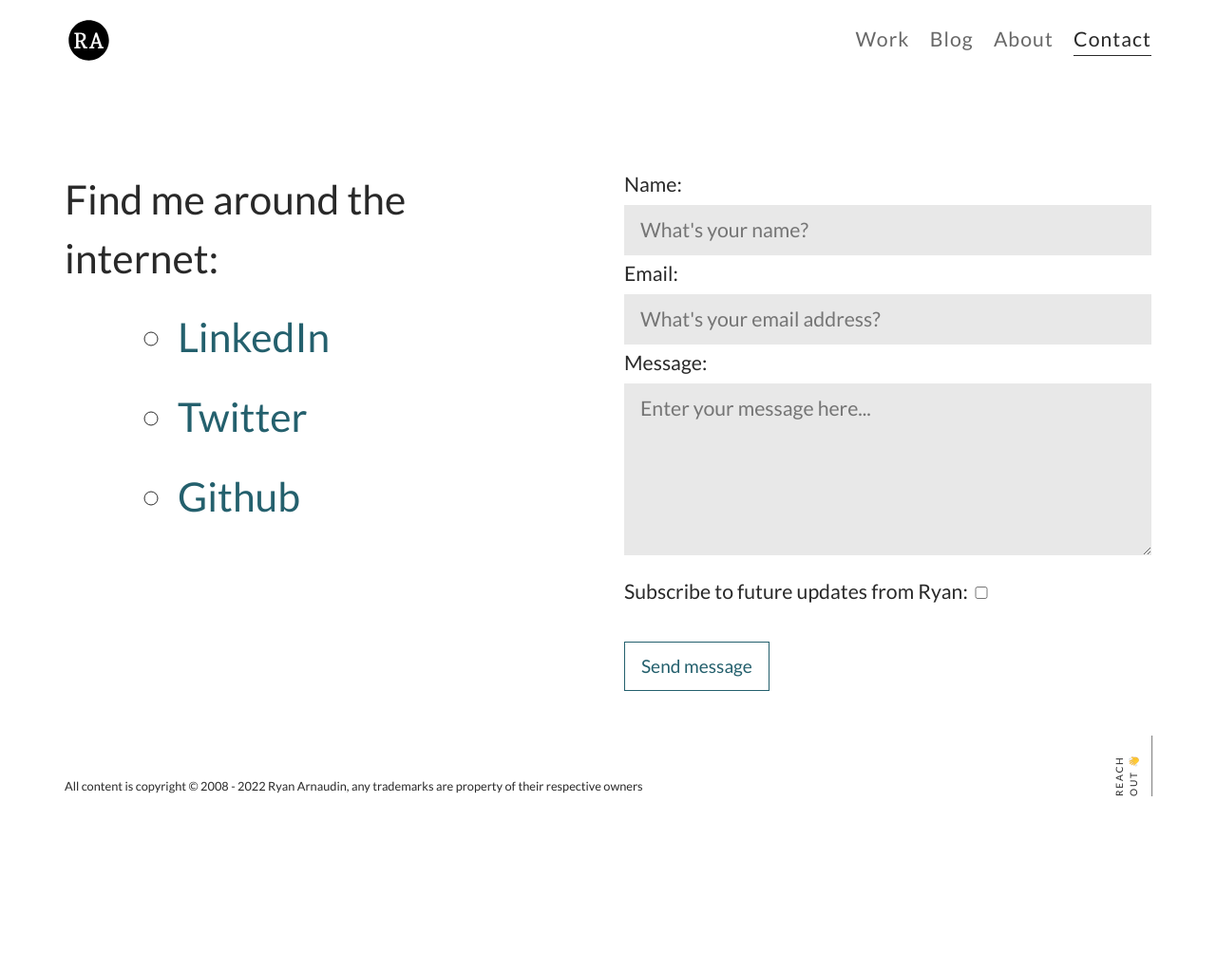
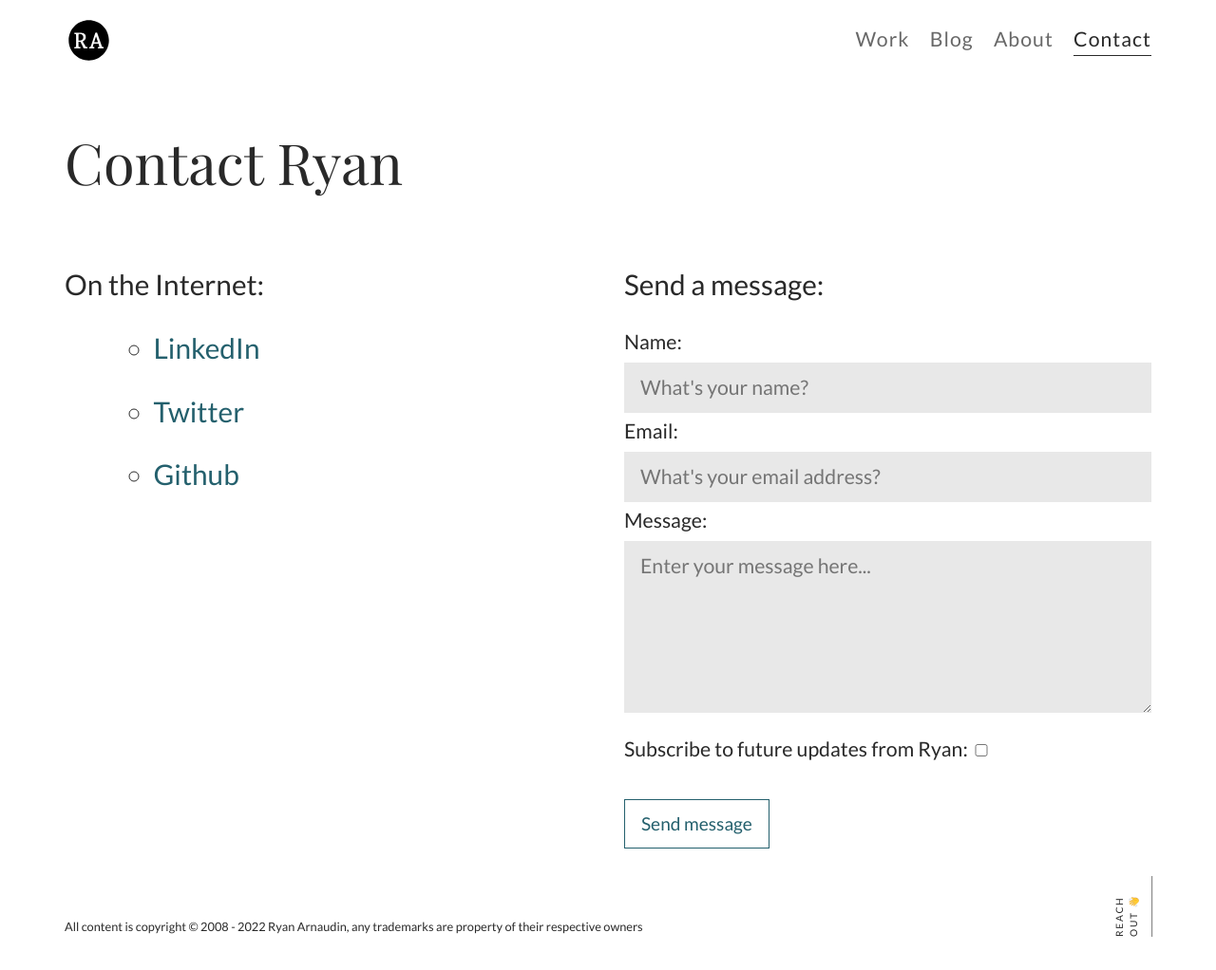
Before and after one commit to arnaudin/arnaudin.github.io, a Jekyll site: the page built from _pages/contact.html, in a window 1280 px wide. Shown: the whole page at 95% size. Built offline with Jekyll 4.4.1, drawn with Linux system fonts in a browser that asks for light colours; nearby versions of some CDN libraries; before the commit the page ends 900 px from its top, so only the background shows below that.

Commit message:
Edit main pages

```diff
--- a/_pages/blog.html
+++ b/_pages/blog.html
@@ -8,9 +8,10 @@ sitemap: true
 ---
 <div class="post-intro">
     <div class="post-intro-title type-level-4">
-        <p class="paragraph-large">
-            Pick an article below:
+        <p class="type-level-1">
+            Ryan's Blog
         </p>
+        <!-- <p class="type-level-4">Thoughts on design, creativity, entrepreneurship, teamwork, productivity, and more.</p> -->
     </div>
     <!---
   <div class="post-intro-info">
--- a/_pages/contact.html
+++ b/_pages/contact.html
@@ -14,28 +14,33 @@ priority: 0.9
     "sameAs": ["https://twitter.com/ {{ site.social-username.twitter }}", "https://linkedin.com/in/ {{ site.social-username.linkedin }}", "https://github.com/ {{ site.social-username.github }}"]
   }
 </script>
-
+<div class="projects-intro-wrapper">
+  <p class="projects-intro type-level-1">Contact Ryan</p>
+</div>
 <div class="contact-wrapper">
   <div class="contact">
 
     <aside class="contact-intro">
-      <p class="paragraph-huge">
-        Find me around the internet:
+      <p class="paragraph-large">
+        On the Internet:
       </p>
       <ul>
-        <li style="margin-left: 2em" class="paragraph-huge">
+        <li style="margin-left: 2em" class="paragraph-large">
           <a href="//linkedin.com/in/{{ site.social-username.linkedin }}">LinkedIn</a>
         </li>
-        <li style="margin-left: 2em" class="paragraph-huge">
+        <li style="margin-left: 2em" class="paragraph-large">
           <a href="//twitter.com/{{ site.social-username.twitter }}">Twitter</a>
         </li>
-        <li style="margin-left: 2em" class="paragraph-huge">
+        <li style="margin-left: 2em" class="paragraph-large">
           <a href="//github.com/{{ site.social-username.github }}">Github</a>
         </li>
       </ul>
     </aside>
 
     <div class="contact-form">
+      <p class="paragraph-large">
+        Send a message:
+      </p>
       <form action="https://getform.io/f/e1370628-c6c4-4ab1-b500-781c3905c1b6" method="POST">
         <label for="name">Name:
           <input type="text" name="name" placeholder="What's your name?" required="required">
```
Also changed, not shown: _pages/projects.html (+4 -3 lines).
